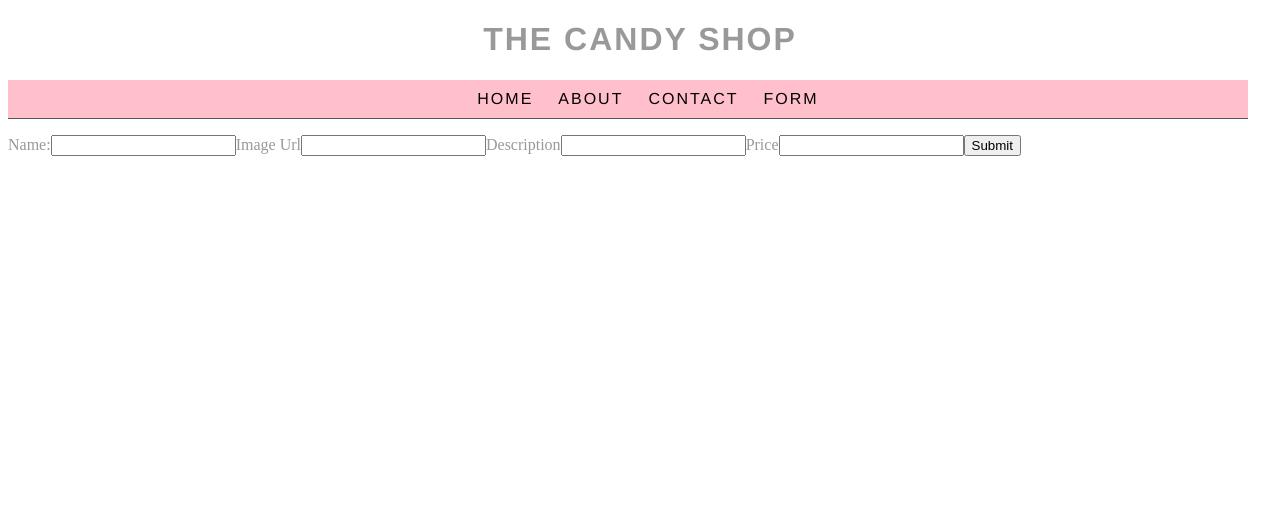
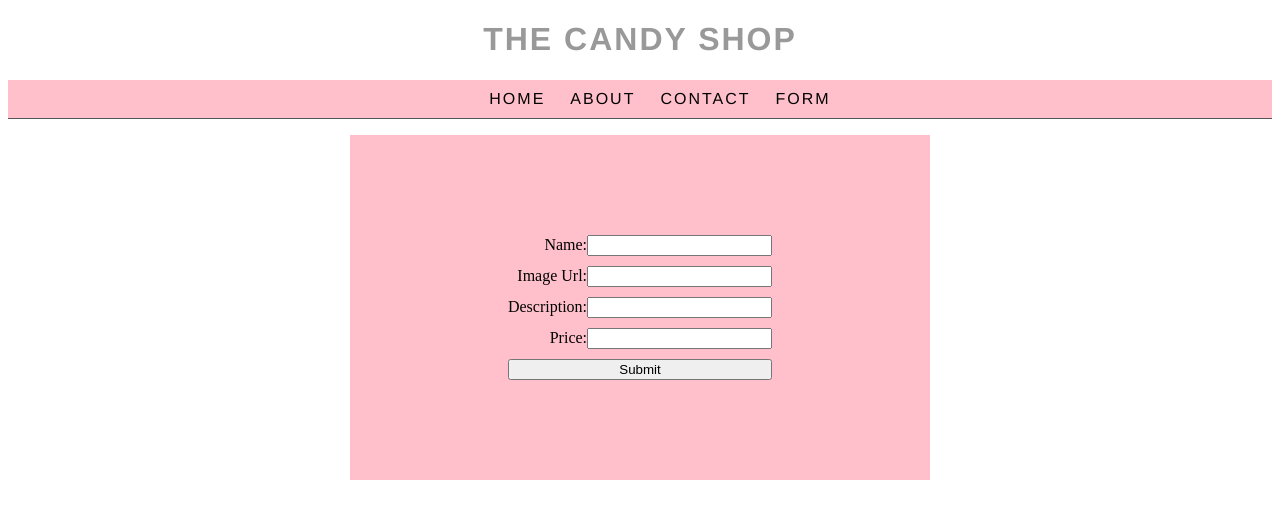
Before and after one commit to joshglam/candyshop, a React app: page /form in a window 1280 px wide. Shown: the top 518 px of the page. Built offline with nearby package versions, Linux system fonts and the light colour scheme; no server answers; data requests are answered from the project's data file; the HTML template or start-up script is replaced by a standard one.

Commit message:
updated form and contact us css

```diff
--- a/db.json
+++ b/db.json
@@ -69,7 +69,13 @@
       "image": "https://static01.nyt.com/images/2013/01/13/magazine/13wmt/13wmt-superJumbo-v3.jpg",
       "desc": "A classic milk chocolate bar manufactured by The Hershey Company.",
       "price": 2
+    },
+    {
+      "name": "te",
+      "image": "te",
+      "desc": "te",
+      "price": 1,
+      "id": 11
     }
-
   ]
 }
--- a/src/App.css
+++ b/src/App.css
@@ -1,6 +1,40 @@
 
 #contact-us {
-  display: flex;
-  grid-template-columns: 1fr 2fr;
+  display: grid;
+  grid-template-columns: 1fr 1fr;
   align-items: center;
+  padding: 10px;
+  /* border: solid 1px grey; */
 }
+
+#address {
+  background-color: pink;
+  display: grid;
+  justify-items: center;
+  color: black;
+  border: solid 1px grey;
+  margin: 5px;
+}
+
+#map {
+  border: solid 1px grey;
+
+}
+
+form {
+  background-color: pink;
+  color: black;
+  margin-top: 10px;
+  padding: 100px;
+  display: grid;
+  grid-template-rows: 1 fr 1fr 1fr 1fr 1fr;
+  justify-content: center;
+  justify-items: end;
+  gap: 10px;
+  width: 30%;
+  margin: auto;
+}
+
+#submit {
+  width: 100%;
+}
--- a/src/Contact.jsx
+++ b/src/Contact.jsx
@@ -1,18 +1,17 @@
-//import MapApi from "./MapApi"
+import MapApi from "./MapApi"
 
 
 export default function Contact() {
 
       return (
         <div id="contact-us">
-            <div>
+            <div id="address">
                 <p>JMJ Candy Shop</p>
                 <p>Serving the best candy since last week</p>
                 <p>Phone: 1(800)OnCandy</p>
                 <p>Email: 50cent@candyshop.com</p>
-
             </div>
-            {/* <div><MapApi /></div> */}
+            <div id="map"><MapApi /></div>
         </div>
       );
 }
--- a/src/Form.jsx
+++ b/src/Form.jsx
@@ -57,16 +57,16 @@ export default function Form({ setCandies }) {
                 <label>Name:
                     <input onChange={handleName} type="text" name="name"></input>
                 </label>
-                <label>Image Url
+                <label>Image Url:
                     <input onChange={handleImage} type="text" name="image"></input>
                 </label>
-                <label>Description
+                <label>Description:
                     <input onChange={handleDesc} type="text" name="desc"></input>
                 </label>
-                <label>Price
+                <label>Price:
                     <input onChange={handlePrice} type="number" name="price"></input>
                 </label>
-                <button onClick={handleSubmit} type="submit">Submit</button>
+                <button id="submit" onClick={handleSubmit} type="submit">Submit</button>
             </form>
         </div>
     )
--- a/src/MapApi.jsx
+++ b/src/MapApi.jsx
@@ -1,6 +1,6 @@
-// import { GoogleMap, useJsApiLoader } from '@react-google-maps/api';
-// import { useCallback, useState } from 'react';
-// import API_KEY from './env';
+import { GoogleMap, useJsApiLoader } from '@react-google-maps/api';
+import { useCallback, useState } from 'react';
+import API_KEY from './env';
 
 
 const containerStyle = {
@@ -9,43 +9,43 @@ const containerStyle = {
 };
 
 
-// const center = {
-//   lat: 40.705272,
-//   lng: -74.013968,
-// };
+const center = {
+  lat: 40.705272,
+  lng: -74.013968,
+};
 
-// export default function MapApp() {
+export default function MapApp() {
 
-//   const { isLoaded } = useJsApiLoader({
-//     id: 'google-map-script',
-//     googleMapsApiKey: API_KEY
-//   })
+  const { isLoaded } = useJsApiLoader({
+    id: 'google-map-script',
+    googleMapsApiKey: API_KEY
+  })
 
-//   const [map, setMap] = useState(null)
+  const [map, setMap] = useState(null)
 
-//   const onLoad = useCallback(function callback(map) {
-//     // This is just an example of getting and using the map instance!!! don't just blindly copy!
-//     const bounds = new window.google.maps.LatLngBounds(center);
-//     map.fitBounds(bounds);
+  const onLoad = useCallback(function callback(map) {
+    // This is just an example of getting and using the map instance!!! don't just blindly copy!
+    const bounds = new window.google.maps.LatLngBounds(center);
+    map.fitBounds(bounds);
 
-//     setMap(map)
+    setMap(map)
 
-//   }, [])
+  }, [])
 
-//   const onUnmount = useCallback(function callback(map) {
-//     setMap(null)
-//   }, [])
+  const onUnmount = useCallback(function callback(map) {
+    setMap(null)
+  }, [])
 
-//   return isLoaded ? (
-//       <GoogleMap
-//         mapContainerStyle={containerStyle}
-//         center={center}
-//         zoom={15}
-//         onLoad={onLoad}
-//         onUnmount={onUnmount}
-//       >
-//         {/* Child components, such as markers, info windows, etc. */ }
-//         <></>
-//       </GoogleMap>
-//   ) : <></>
-// }
+  return isLoaded ? (
+      <GoogleMap
+        mapContainerStyle={containerStyle}
+        center={center}
+        zoom={15}
+        onLoad={onLoad}
+        onUnmount={onUnmount}
+      >
+        {/* Child components, such as markers, info windows, etc. */ }
+        <></>
+      </GoogleMap>
+  ) : <></>
+}
--- a/src/index.css
+++ b/src/index.css
@@ -1,3 +1,7 @@
+/* * {
+  border: solid 1px red;
+} */
+
 body {
   color: #999999;
 }
@@ -18,7 +22,6 @@ body {
   background-color: pink; /* Background color of the navbar */
   color: pink; /* Text color */
   list-style: none;
-  width: 1200px; /* width of the vertical navbar */
   display: flex;
   border-bottom: 1px solid #555;
   gap: 25px;
```
